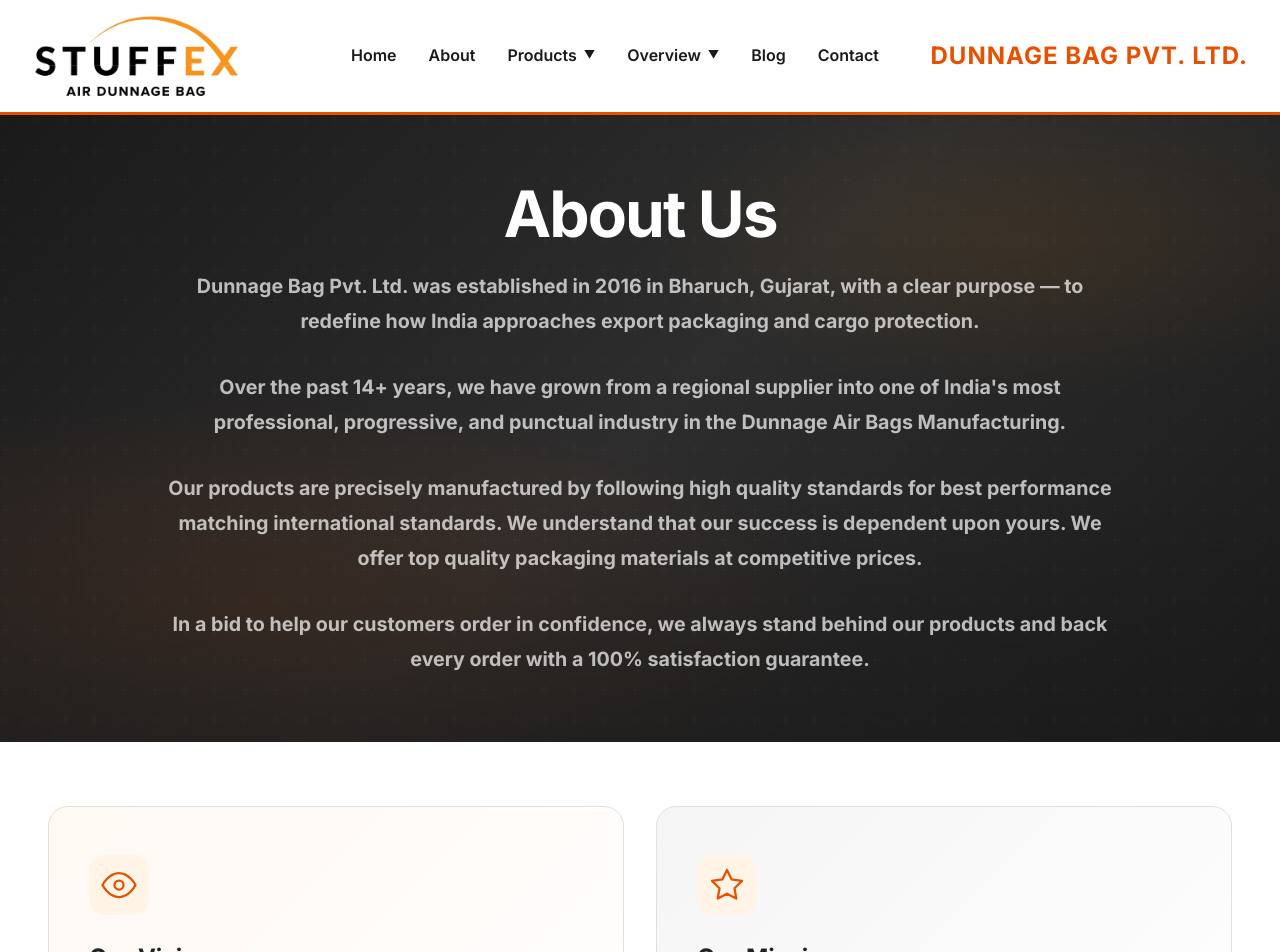
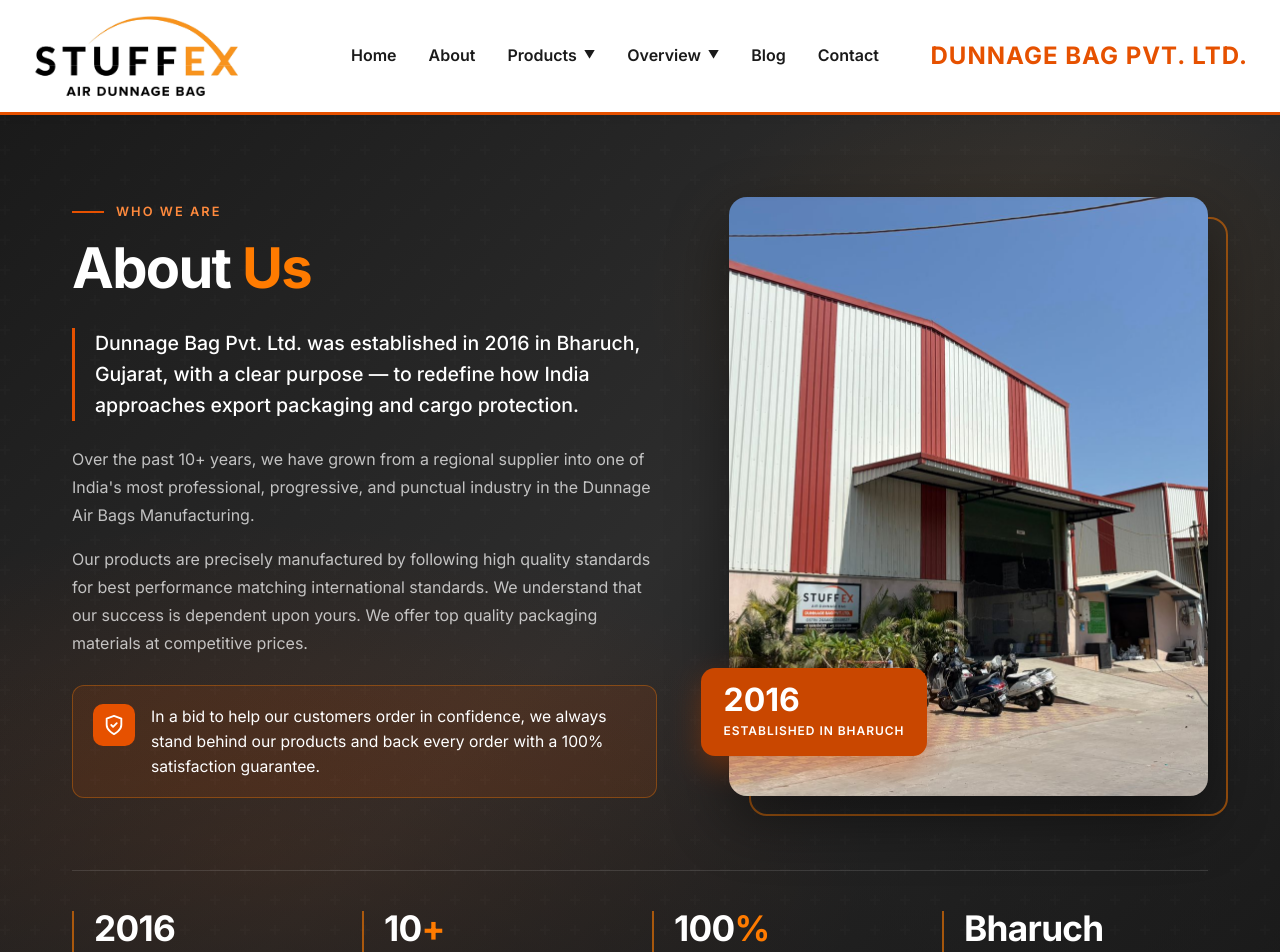
Before and after one commit to Mruganshi21/dunnage_bag, a React (Vite) app: page /about in a window 1280 px wide. Shown: the top 952 px of the page. Built offline with nearby package versions, Linux system fonts and the light colour scheme.

Commit message:
Redesign About page intro section with photo, highlights and stats

```diff
--- a/src/pages/About/About.css
+++ b/src/pages/About/About.css
@@ -39,10 +39,40 @@
 .about-hero-content {
   position: relative;
   z-index: 1;
-  text-align: center;
-  padding: 4rem 4rem;
-  max-width: 1400px;
+  padding: 5rem 2rem 4rem;
+  max-width: 1200px;
   width: 100%;
+  margin: 0 auto;
+}
+
+.about-hero-grid {
+  display: grid;
+  grid-template-columns: 1.1fr 0.9fr;
+  gap: 4.5rem;
+  align-items: center;
+}
+
+.about-hero-text {
+  animation: aboutHeroUp 0.7s cubic-bezier(0.22, 1, 0.36, 1) both;
+}
+
+.about-hero-eyebrow {
+  display: inline-flex;
+  align-items: center;
+  gap: 0.75rem;
+  font-size: 0.8rem;
+  font-weight: 600;
+  letter-spacing: 0.16em;
+  text-transform: uppercase;
+  color: #ff8a3d;
+  margin-bottom: 1rem;
+}
+
+.about-hero-eyebrow::before {
+  content: '';
+  width: 32px;
+  height: 2px;
+  background: var(--color-orange);
 }
 
 .about-breadcrumb {
@@ -60,20 +90,197 @@
 }
 
 .about-hero-content h1 {
-  font-size: 4rem;
+  font-size: 3.5rem;
   font-weight: 800;
   color: #fff;
-  margin: 0 0 1.2rem;
+  margin: 0 0 1.75rem;
   line-height: 1.1;
   letter-spacing: -0.03em;
 }
 
-.about-hero-description {
-  font-size: 1.05rem;
-  line-height: 1.8;
-  color: rgba(255,255,255,0.7);
-  margin: 0 auto;
-  max-width: 960px;
+.about-hero-content h1 span {
+  color: var(--color-orange-bright);
+}
+
+.about-hero-text p {
+  font-size: 1rem;
+  line-height: 1.75;
+  color: rgba(255,255,255,0.72);
+  margin: 0 0 1rem;
+}
+
+.about-hero-text .about-hero-lead {
+  font-size: 1.22rem;
+  line-height: 1.6;
+  font-weight: 500;
+  color: #fff;
+  margin-bottom: 1.5rem;
+  padding-left: 1.25rem;
+  border-left: 3px solid var(--color-orange);
+}
+
+.about-hero-guarantee {
+  display: flex;
+  align-items: flex-start;
+  gap: 1rem;
+  margin-top: 1.75rem;
+  padding: 1.1rem 1.25rem;
+  background: rgba(230,81,0,0.12);
+  border: 1px solid rgba(255,123,0,0.35);
+  border-radius: 12px;
+}
+
+.about-hero-guarantee-icon {
+  flex-shrink: 0;
+  display: grid;
+  place-items: center;
+  width: 42px;
+  height: 42px;
+  border-radius: 10px;
+  background: var(--color-orange);
+  color: #fff;
+}
+
+.about-hero-text .about-hero-guarantee p {
+  margin: 0;
+  color: #fff;
+  font-size: 0.98rem;
+  line-height: 1.6;
+}
+
+.about-hero-media {
+  position: relative;
+  animation: aboutHeroUp 0.8s 0.15s cubic-bezier(0.22, 1, 0.36, 1) both;
+}
+
+.about-hero-media::before {
+  content: '';
+  position: absolute;
+  inset: 1.25rem -1.25rem -1.25rem 1.25rem;
+  border: 2px solid rgba(255,123,0,0.55);
+  border-radius: 18px;
+}
+
+.about-hero-media img {
+  position: relative;
+  z-index: 1;
+  display: block;
+  width: 100%;
+  height: auto;
+  aspect-ratio: 4 / 5;
+  object-fit: cover;
+  object-position: 35% center;
+  border-radius: 18px;
+  box-shadow: 0 24px 60px rgba(0,0,0,0.45);
+}
+
+.about-hero-badge {
+  position: absolute;
+  z-index: 2;
+  left: -1.75rem;
+  bottom: 2.5rem;
+  display: flex;
+  flex-direction: column;
+  gap: 0.3rem;
+  padding: 1rem 1.4rem;
+  background: #c94700;
+  color: #fff;
+  border-radius: 14px;
+  box-shadow: 0 12px 30px rgba(201,71,0,0.4);
+}
+
+.about-hero-badge strong {
+  font-size: 2rem;
+  font-weight: 800;
+  line-height: 1;
+}
+
+.about-hero-badge span {
+  font-size: 0.75rem;
+  font-weight: 600;
+  letter-spacing: 0.08em;
+  text-transform: uppercase;
+}
+
+.about-hero-stats {
+  list-style: none;
+  display: grid;
+  grid-template-columns: repeat(4, 1fr);
+  gap: 1.5rem;
+  margin: 4.5rem 0 0;
+  padding: 2.5rem 0 0;
+  border-top: 1px solid rgba(255,255,255,0.12);
+  animation: aboutHeroUp 0.8s 0.3s cubic-bezier(0.22, 1, 0.36, 1) both;
+}
+
+.about-hero-stats li {
+  display: flex;
+  flex-direction: column;
+  gap: 0.4rem;
+  padding-left: 1.25rem;
+  border-left: 2px solid rgba(255,123,0,0.6);
+}
+
+.about-hero-stats strong {
+  font-size: 2.2rem;
+  font-weight: 800;
+  line-height: 1;
+  color: #fff;
+  letter-spacing: -0.02em;
+}
+
+.about-hero-stats em {
+  font-style: normal;
+  color: var(--color-orange-bright);
+}
+
+.about-hero-stats span {
+  font-size: 0.82rem;
+  font-weight: 500;
+  letter-spacing: 0.08em;
+  text-transform: uppercase;
+  color: rgba(255,255,255,0.65);
+}
+
+@keyframes aboutHeroUp {
+  from { opacity: 0; transform: translateY(24px); }
+  to { opacity: 1; transform: translateY(0); }
+}
+
+@media (prefers-reduced-motion: reduce) {
+  .about-hero-text,
+  .about-hero-media,
+  .about-hero-stats {
+    animation: none;
+  }
+}
+
+@media (max-width: 992px) {
+  .about-hero-grid {
+    grid-template-columns: 1fr;
+    gap: 3.5rem;
+  }
+
+  .about-hero-media {
+    max-width: 560px;
+    width: calc(100% - 1.25rem);
+    margin: 0 auto;
+  }
+
+  .about-hero-media img {
+    aspect-ratio: 4 / 3;
+  }
+
+  .about-hero-badge {
+    left: -0.75rem;
+    bottom: 1.5rem;
+  }
+
+  .about-hero-stats {
+    grid-template-columns: repeat(2, 1fr);
+    row-gap: 2rem;
+    margin-top: 3.5rem;
+  }
 }
 
 /* ─── Section Badge ─── */
@@ -455,12 +662,16 @@
 }
 
 @media (max-width: 768px) {
+  .about-hero-content {
+    padding: 3.5rem 1.5rem 3rem;
+  }
+
   .about-hero-content h1 {
     font-size: 2.6rem;
   }
 
-  .about-hero-description {
-    font-size: 1rem;
+  .about-hero-text .about-hero-lead {
+    font-size: 1.1rem;
   }
 
   .about-story,
@@ -539,8 +750,28 @@
     gap: 1.5rem;
   }
 
+  .about-hero-content {
+    padding: 3rem 1rem 2.5rem;
+  }
+
   .about-hero-content h1 {
-    font-size: 2rem;
+    font-size: 2.2rem;
+  }
+
+  .about-hero-media::before {
+    inset: 0.75rem -0.75rem -0.75rem 0.75rem;
+  }
+
+  .about-hero-badge strong {
+    font-size: 1.6rem;
+  }
+
+  .about-hero-stats strong {
+    font-size: 1.7rem;
+  }
+
+  .about-hero-stats span {
+    font-size: 0.72rem;
   }
 }
 
--- a/src/pages/About/About.tsx
+++ b/src/pages/About/About.tsx
@@ -1,5 +1,6 @@
 import eliteLogo from '../../assets/elite-logo.png';
 import sishLogo from '../../assets/sish-logo.png';
+import aboutImage from '../../assets/aboutus.jpeg';
 import './About.css';
 
 const About = () => {
@@ -8,28 +9,53 @@
       <section className="about-hero">
         <div className="about-hero-overlay" />
         <div className="about-hero-content">
+          <div className="about-hero-grid">
+            <div className="about-hero-text">
+              <span className="about-hero-eyebrow">Who We Are</span>
+              <h1>About <span>Us</span></h1>
+              <p className="about-hero-lead">
+                Dunnage Bag Pvt. Ltd. was established in 2016 in Bharuch, Gujarat, with a clear
+                purpose — to redefine how India approaches export packaging and cargo protection.
+              </p>
+              <p>
+                Over the past 10+ years, we have grown from a regional supplier into one of India's
+                most professional, progressive, and punctual industry in the Dunnage Air Bags
+                Manufacturing.
+              </p>
+              <p>
+                Our products are precisely manufactured by following high quality standards for best
+                performance matching international standards. We understand that our success is
+                dependent upon yours. We offer top quality packaging materials at competitive prices.
+              </p>
+              <div className="about-hero-guarantee">
+                <span className="about-hero-guarantee-icon" aria-hidden="true">
+                  <svg width="22" height="22" viewBox="0 0 24 24" fill="none" stroke="currentColor" strokeWidth="2" strokeLinecap="round" strokeLinejoin="round">
+                    <path d="M12 22s8-4 8-10V5l-8-3-8 3v7c0 6 8 10 8 10z"/>
+                    <polyline points="9 12 11 14 15 10"/>
+                  </svg>
+                </span>
+                <p>
+                  In a bid to help our customers order in confidence, we always stand behind our
+                  products and back every order with a 100% satisfaction guarantee.
+                </p>
+              </div>
+            </div>
 
-          <h1>About Us</h1>
-          <p className="about-hero-description">
-            <h3>Dunnage Bag Pvt. Ltd. was established in 2016 in Bharuch,
-Gujarat, with a clear purpose — to redefine how India
-approaches export packaging and cargo protection.</h3>
-<br />
-<h3>Over the past 14+ years, we have grown from a regional
-supplier into one of India's most professional, progressive,
-and punctual industry in the Dunnage Air Bags
-Manufacturing.</h3>
-<br />
-<h3>Our products are precisely manufactured by following high
-quality standards for best performance matching
-international standards. We understand that our success is
-dependent upon yours. We offer top quality packaging
-materials at competitive prices.</h3>
-<br />
-<h3>In a bid to help our customers order in confidence, we
-always stand behind our products and back every order with
-a 100% satisfaction guarantee.</h3>
-          </p>
+            <div className="about-hero-media">
+              <img src={aboutImage} alt="Dunnage Bag Pvt. Ltd. manufacturing facility in Bharuch, Gujarat" width={1600} height={1200} />
+              <div className="about-hero-badge">
+                <strong>2016</strong>
+                <span>Established in Bharuch</span>
+              </div>
+            </div>
+          </div>
+
+          <ul className="about-hero-stats">
+            <li><strong>2016</strong><span>Established</span></li>
+            <li><strong>10<em>+</em></strong><span>Years of Experience</span></li>
+            <li><strong>100<em>%</em></strong><span>Satisfaction Guarantee</span></li>
+            <li><strong>Bharuch</strong><span>Gujarat, India</span></li>
+          </ul>
         </div>
       </section>
 
```
